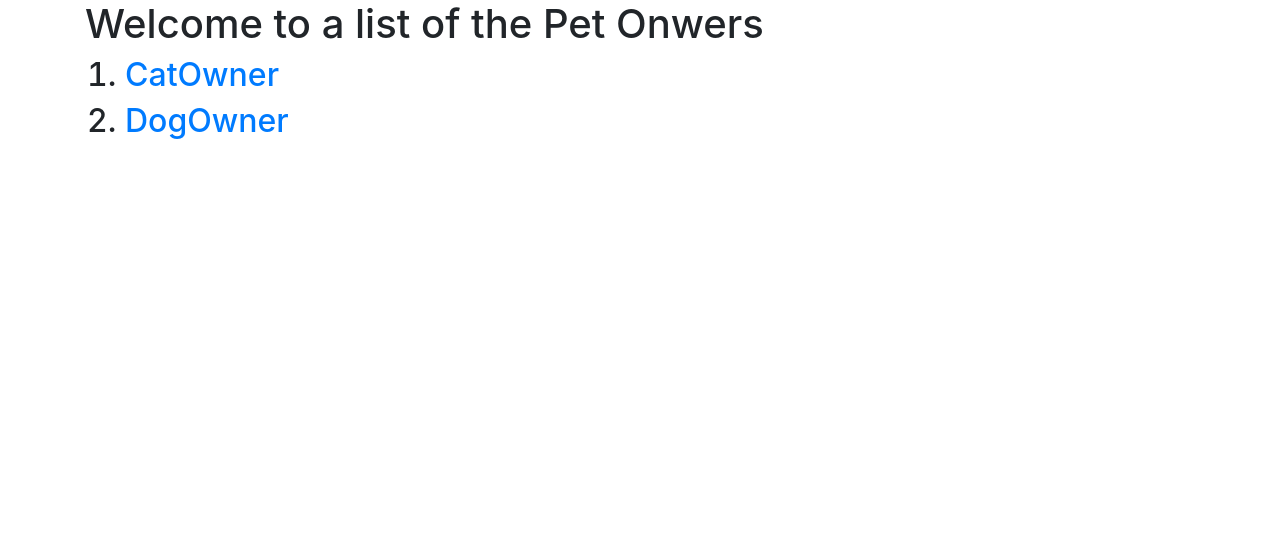
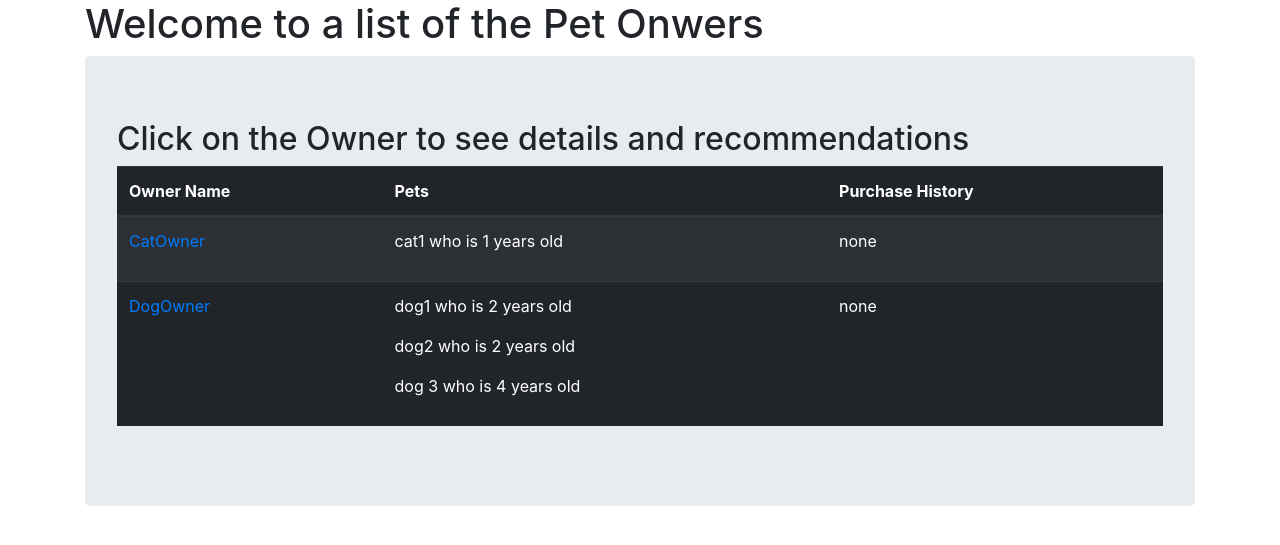
Before and after one commit to VladPrytula/ZPL_RECO_POC, a Django app: page //basic_app/ in a window 1280 px wide. Shown: the part 56-601 px from the top of the page. Run offline with Django 3.2, Linux system fonts and the light colour scheme; data comes from the database, SQL or seed files in the repository; parts of the project's set-up code (start-up, migrations or seed data) failed here and were passed over; some libraries are stand-ins or nearby versions.

Commit message:
owners list styled

```diff
--- a/cbv_reco/basic_app/templates/basic_app/petowner_list.html
+++ b/cbv_reco/basic_app/templates/basic_app/petowner_list.html
@@ -3,10 +3,39 @@
 {% block body_block %}
 
 <h1>Welcome to a list of the Pet Onwers</h1>
-    <ol>
-        {% for owner in owners  %}
-            <h2><li><a href="{{owner.id}}">{{owner.name}}</a></li></h2>
-        {% endfor %}
-    </ol>
+{% comment %} <ol>
+    {% for owner in owners %}
+    <h2>
+        <li><a href="{{owner.id}}">{{owner.name}}</a></li>
+    </h2>
+    {% endfor %}
+</ol>
+ {% endcomment %}
+
+<div class="jumbotron">
+    <h2>Click on the Owner to see details and recommendations</h2>
+    <table class="table table-dark table-striped">
+        <thead>
+            <tr>
+                <th>Owner Name</th>
+                <th>Pets</th>
+                <th>Purchase History</th>
+            </tr>
+        </thead>
+        <tbody>
+            {% for owner in owners %}
+            <tr>
+                <td><a href="{{owner.id}}">{{owner.name}}</a></td>
+                <td>
+                    {% for pet in owner.pets.all %}
+                        <p>{{pet.name}} who is {{pet.age}} years old</p>
+                    {% endfor %}
+                </td>
+                <td>none</td>
+            </tr>
+            {% endfor %}
+        </tbody>
+    </table>
+</div>
 
 {% endblock body_block %}
--- a/cbv_reco/basic_app/urls.py
+++ b/cbv_reco/basic_app/urls.py
@@ -6,5 +6,5 @@ app_name = 'basic_app'
 
 urlpatterns = [
     path('', PetOwnerListView.as_view(), name='list'),
-    re_path(r'^(?P<pk>[-\w]+)$',PetOwnerDetailView.as_view(), name='detail' )
+    re_path(r'^(?P<pk>[-\w]+)/$',PetOwnerDetailView.as_view(), name='detail'),
 ]
```
Also changed, not shown: cbv_reco/basic_app/templates/basic_app/petowner_detail.html (+28 -1 lines).
